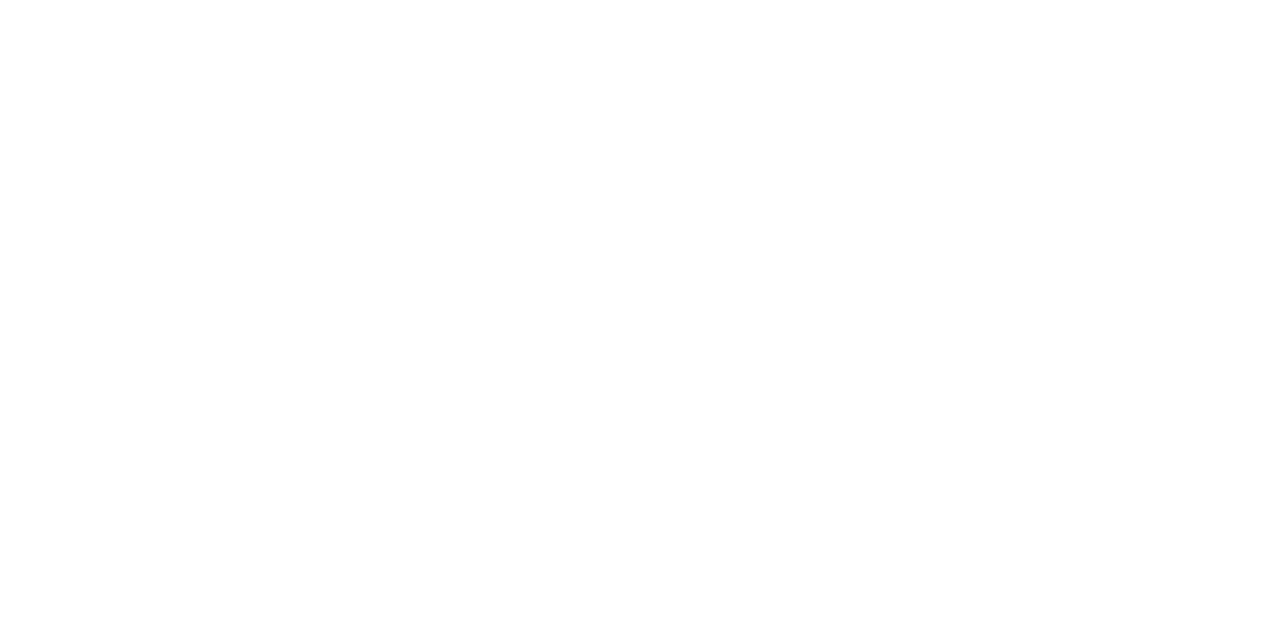
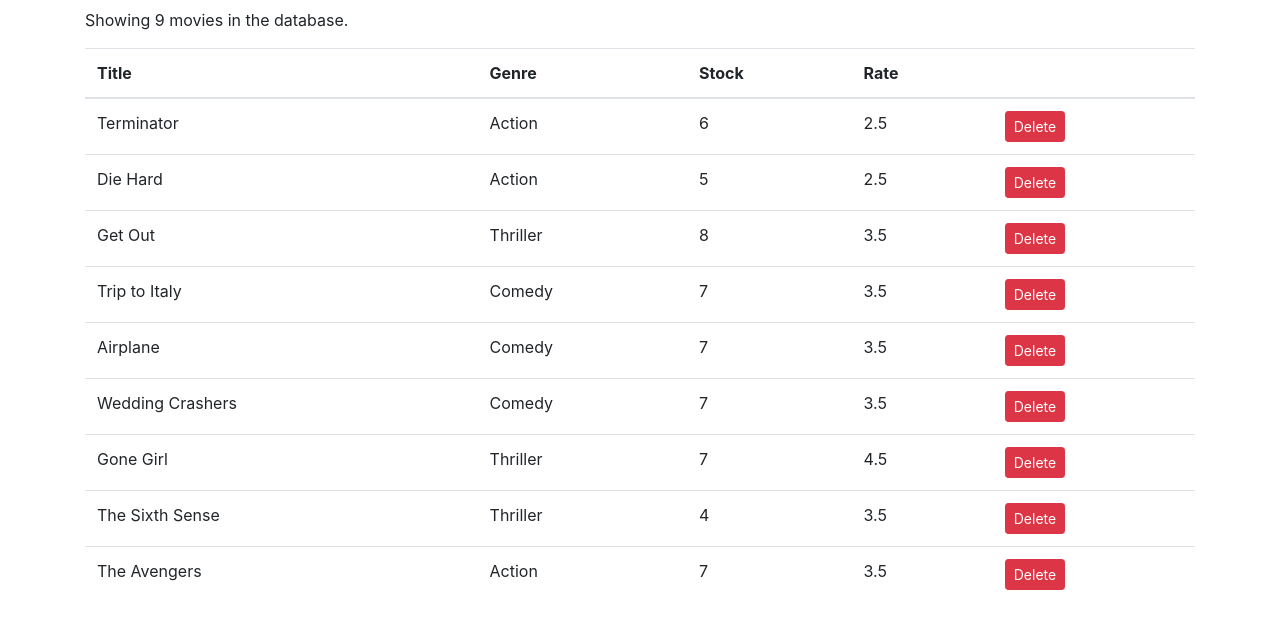
Before and after one commit to andresev/vidly-project, a React (Create React App) app: page / in a window 1280 px wide. Shown: the top 628 px of the page. Built offline with nearby package versions, Linux system fonts and the light colour scheme.

Commit message:
movie table completed with delete button/refresh when no movies

```diff
--- a/src/App.js
+++ b/src/App.js
@@ -1,9 +1,13 @@
+import React, { Component } from 'react';
+
 import './App.css';
+import Movies from './Movies/Movies';
 
 function App() {
   return (
-    <main className='container'>
+    <main className="container">
       <h1></h1>
+      <Movies />
     </main>
   );
 }
--- /dev/null
+++ b/src/Movies/Movies.jsx
@@ -0,0 +1,77 @@
+import React, { Component } from "react";
+import { getMovies } from "../services/fakeMovieService";
+
+class Movies extends Component {
+  state = {
+    movies: getMovies(),
+  };
+
+  handleDelete = (movie) => {
+    console.log(movie);
+    const movies = this.state.movies.filter((m) => m._id !== movie._id);
+    this.setState({ movies: movies });
+  };
+
+  handleRefresh = () => {
+    console.log("Refresh button is pressed");
+    console.log(this.state.movies);
+    console.log(getMovies());
+
+    this.setState({ movies: getMovies() });
+  };
+
+  render() {
+    if (this.state.movies.length === 0) {
+      return (
+        <div>
+          <p>There are no movies. Please try again later. Thank you.</p>
+          <button
+            onClick={this.handleRefresh}
+            type="button"
+            class="btn btn-primary"
+          >
+            Refresh
+          </button>
+        </div>
+      );
+    }
+
+    return (
+      <div>
+        <p>Showing {this.state.movies.length} movies in the database.</p>
+        <table className="table">
+          <thead>
+            <tr>
+              <th>Title</th>
+              <th>Genre</th>
+              <th>Stock</th>
+              <th>Rate</th>
+              <th></th>
+            </tr>
+          </thead>
+          <tbody>
+            {this.state.movies.map((movie) => (
+              <tr key={movie._id}>
+                <td>{movie.title}</td>
+                <td>{movie.genre.name}</td>
+                <td>{movie.numberInStock}</td>
+                <td>{movie.dailyRentalRate}</td>
+                <td>
+                  <button
+                    onClick={() => this.handleDelete(movie)}
+                    type="button"
+                    className="btn btn-danger btn-sm"
+                  >
+                    Delete
+                  </button>
+                </td>
+              </tr>
+            ))}
+          </tbody>
+        </table>
+      </div>
+    );
+  }
+}
+
+export default Movies;
```
